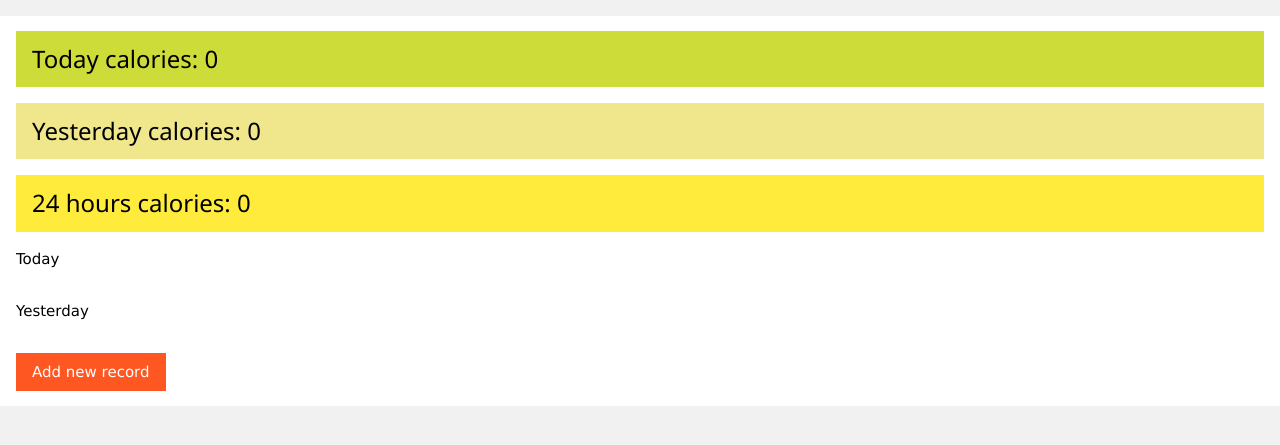
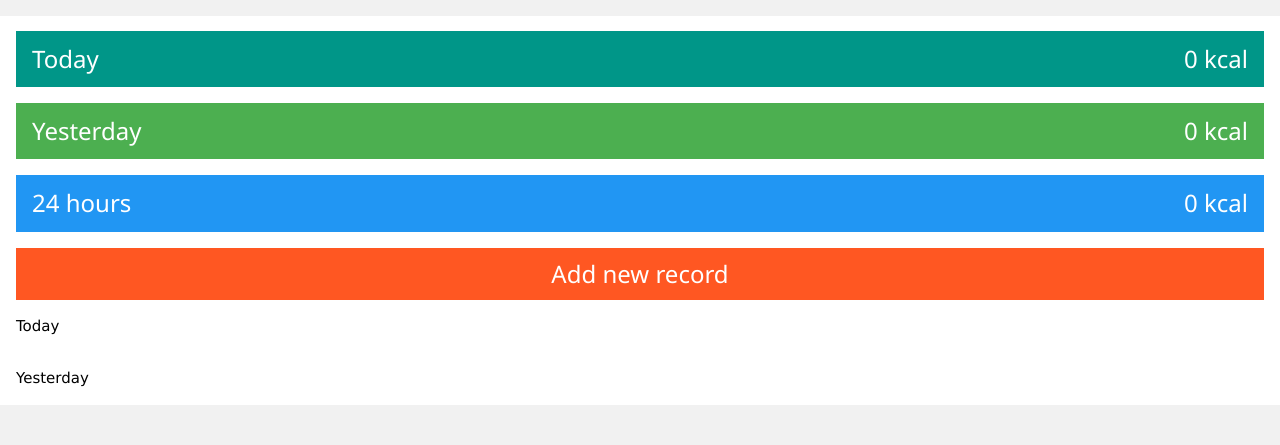
Before and after one commit to dvolk/catfood, a Flask app: page / in a window 1280 px wide. Shown: the part 109-554 px from the top of the page. Run offline with Flask 2, Linux system fonts and the light colour scheme; data that the repository does not hold is empty.

Commit message:
change overview style

```diff
--- a/templates/index.jinja2
+++ b/templates/index.jinja2
@@ -7,23 +7,27 @@
 
   <div class="w3-container w3-panel w3-white">
     <p>
-      <div class="w3-container w3-lime w3-margin-bottom">
+      <div class="w3-container w3-teal w3-margin-bottom">
         <h3>
-          Today calories: {{ records_today_sum }}
+          Today <span class="w3-right">{{ records_today_sum }} kcal</span>
         </h3>
       </div>
 
-      <div class="w3-container w3-khaki w3-margin-bottom">
+      <div class="w3-container w3-green w3-margin-bottom">
         <h3>
-          Yesterday calories: {{ records_yesterday_sum }}
+          Yesterday <span class="w3-right">{{ records_yesterday_sum }} kcal</span>
         </h3>
       </div>
 
-      <div class="w3-container w3-yellow w3-margin-bottom">
+      <div class="w3-container w3-blue w3-margin-bottom">
         <h3>
-          {{ hours_ago }} hours calories: {{ records_hours_sum }}
+          {{ hours_ago }} hours <span class="w3-right">{{ records_hours_sum }} kcal</span>
         </h3>
       </div>
+
+      <h3>
+        <a href="/new" class="w3-button w3-deep-orange" style="width: 100%">Add new record</a>
+      </h3>
 
       <p>Today</p>
       <table class="w3-table-all">
@@ -47,9 +51,6 @@
         {% endfor %}
         </table>
 
-      <p>
-        <a href="/new" class="w3-button w3-deep-orange">Add new record</a>
-      </p>
   </div>
 
 {% endblock %}
```
